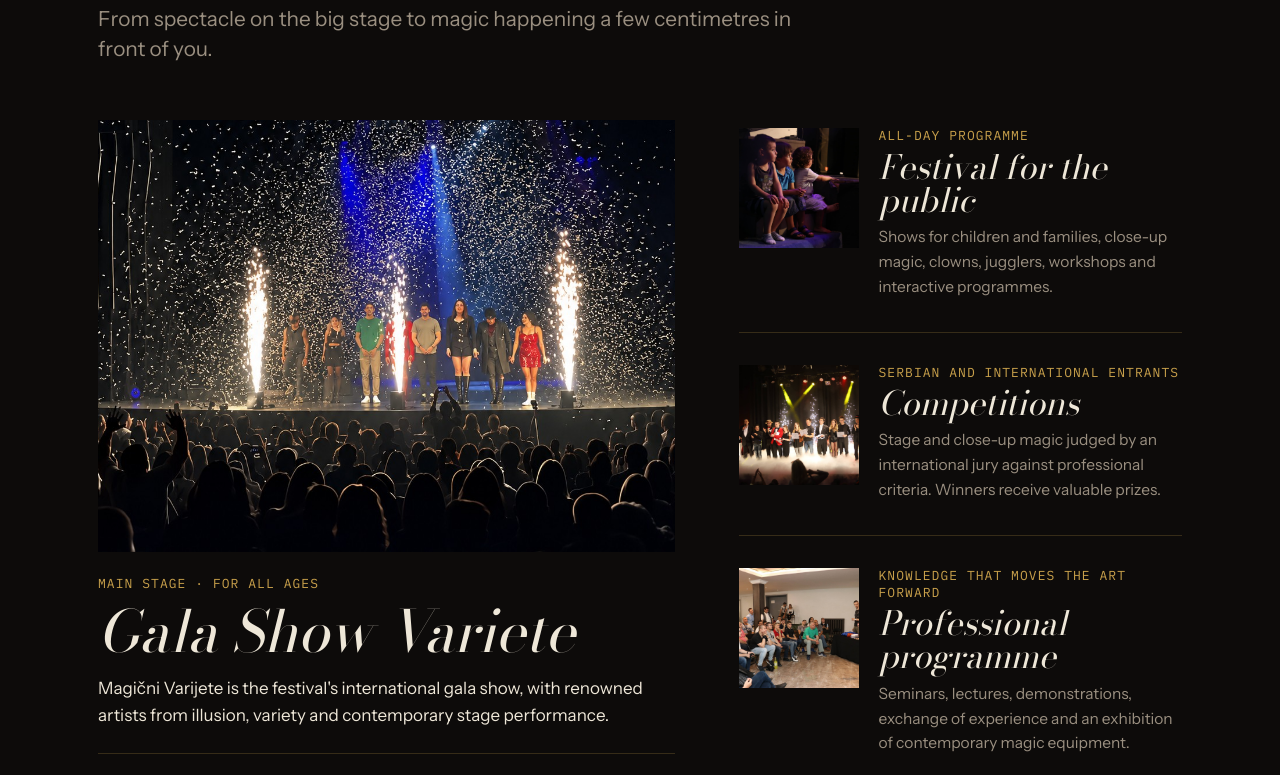
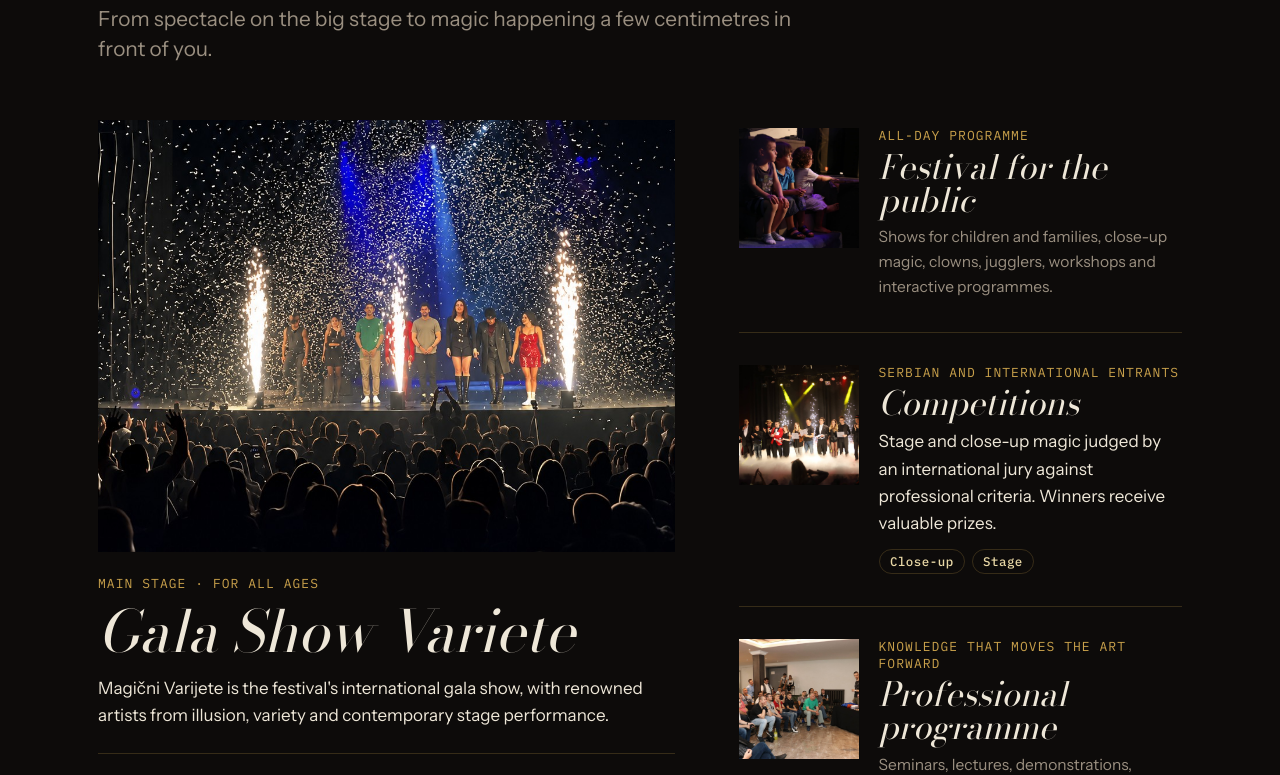
Before and after one commit to Ivann-2612/bfm, a Next.js app: page /en in a window 1280 px wide. Shown: the part 2000-2775 px from the top of the page. Built offline with nearby package versions, Linux system fonts and the light colour scheme; no server answers.

Commit message:
Responsive ispravke za telefon

```diff
--- a/content/en.json
+++ b/content/en.json
@@ -104,6 +104,7 @@
     "items": [
       {
         "id": "varijete",
+        "points": [],
         "name": "Gala Show Variete",
         "meta": "Main stage · for all ages",
         "text": "Magični Varijete is the festival's international gala show, with renowned artists from illusion, variety and contemporary stage performance.",
@@ -115,6 +116,7 @@
       },
       {
         "id": "publika",
+        "points": [],
         "name": "Festival for the public",
         "meta": "All-day programme",
         "text": "Shows for children and families, close-up magic, clowns, jugglers, workshops and interactive programmes.",
@@ -123,6 +125,7 @@
       },
       {
         "id": "takmicenja",
+        "points": ["Close-up", "Stage"],
         "name": "Competitions",
         "meta": "Serbian and international entrants",
         "text": "Stage and close-up magic judged by an international jury against professional criteria. Winners receive valuable prizes.",
@@ -131,13 +134,25 @@
       },
       {
         "id": "strucni",
+        "points": [],
         "name": "Professional programme",
         "meta": "Knowledge that moves the art forward",
         "text": "Seminars, lectures, demonstrations, exchange of experience and an exhibition of contemporary magic equipment.",
         "photo": { "src": "/images/seminar-1.jpg", "alt": "Seminar for magicians" },
         "shows": []
       }
-    ]
+    ],
+    "festival": {
+      "title": "Festival programme",
+      "items": [
+        "Professional programme for magicians",
+        "Seminars and workshops",
+        "Dealer room",
+        "Competition halls",
+        "Artist programme for the audience (in the foyer)",
+        "Magic shows in smaller halls (both days)"
+      ]
+    }
   },
 
   "gala": {
@@ -151,7 +166,7 @@
       { "name": "Maxim Gladstein", "country": "Russia", "photo": "/images/artists/maxim-gladstein.png", "bio": "" },
       { "name": "Tamia", "country": "Slovenia", "photo": "/images/artists/tamia.png", "bio": "" },
       { "name": "Elastic", "country": "Belgium", "photo": "/images/artists/elastic.png", "bio": "" },
-      { "name": "Françoise Roshe", "country": "Belgium", "photo": "", "bio": "", "hidden": true }
+      { "name": "Françoise Roshe", "country": "Belgium", "photo": "", "bio": "" }
     ]
   },
 
@@ -485,16 +500,24 @@
   "organizers": {
     "kicker": "Making magic together",
     "title": "Festival organisers",
-    "orgs": [
-      { "role": "Organiser", "name": "Serbia Magic Ring", "sub": "Magični krug Srbije" },
-      { "role": "Organiser", "name": "Magic Cloak", "sub": "Čarobni plašt · Magicians' association" },
-      { "role": "Organiser", "name": "Magic World", "sub": "Magični svet · Citizens' association" },
-      { "role": "Festival partner", "name": "MTS Hall", "sub": "Belgrade" }
+    "groups": [
+      {
+        "title": "Organisers",
+        "items": [
+          { "name": "Serbia Magic Ring", "sub": "" },
+          { "name": "Čarobni plašt", "sub": "Magicians' association" },
+          { "name": "Magični svet", "sub": "Citizens' association" }
+        ]
+      },
+      {
+        "title": "Festival partner",
+        "items": [
+          { "name": "MTS Hall", "sub": "Belgrade" }
+        ]
+      }
     ],
     "people": [
-      { "role": "Festival director", "name": "Dejan Đurđević Piksi" },
-      { "role": "Artistic director", "name": "Igor Trifunov" },
-      { "role": "Project coordinators", "name": "Mihajlo Janković · Filip Đikić" }
+      { "role": "Festival directors", "name": "Igor Trifunov · Dejan Đurđević Piksi" }
     ]
   },
 
--- a/content/sr.json
+++ b/content/sr.json
@@ -104,6 +104,7 @@
     "items": [
       {
         "id": "varijete",
+        "points": [],
         "name": "Magični Varijete",
         "meta": "Velika scena · za sve generacije",
         "text": "Centralni međunarodni Gala šou sa renomiranim umetnicima iz oblasti iluzionizma, varijetea i savremene scenske umetnosti.",
@@ -115,6 +116,7 @@
       },
       {
         "id": "publika",
+        "points": [],
         "name": "Festival za publiku",
         "meta": "Celodnevni program",
         "text": "Predstave za decu i porodice, close-up magija, klovnovi, žongleri, radionice i interaktivni programi.",
@@ -123,6 +125,7 @@
       },
       {
         "id": "takmicenja",
+        "points": ["Close-up magija", "Scenska magija (stage)"],
         "name": "Takmičenja",
         "meta": "Domaći i strani učesnici",
         "text": "Scenska i close-up magija pred međunarodnim stručnim žirijem, uz profesionalne kriterijume ocenjivanja. Pobednike čekaju vredne nagrade.",
@@ -131,13 +134,25 @@
       },
       {
         "id": "strucni",
+        "points": [],
         "name": "Stručni program",
         "meta": "Znanje koje pokreće umetnost",
         "text": "Seminari, predavanja, demonstracije, razmena iskustava i izložba savremene mađioničarske opreme.",
         "photo": { "src": "/images/seminar-1.jpg", "alt": "Seminar za mađioničare" },
         "shows": []
       }
-    ]
+    ],
+    "festival": {
+      "title": "Festivalski program",
+      "items": [
+        "Stručni program za mađioničare",
+        "Seminari i radionice",
+        "Dilerska sala",
+        "Takmičarske sale",
+        "Program za publiku (u foajeu)",
+        "Mađioničarske predstave u manjim salama (oba dana)"
+      ]
+    }
   },
 
   "gala": {
@@ -151,7 +166,7 @@
       { "name": "Maxim Gladstein", "country": "Rusija", "photo": "/images/artists/maxim-gladstein.png", "bio": "" },
       { "name": "Tamia", "country": "Slovenija", "photo": "/images/artists/tamia.png", "bio": "" },
       { "name": "Elastic", "country": "Belgija", "photo": "/images/artists/elastic.png", "bio": "" },
-      { "name": "Françoise Roshe", "country": "Belgija", "photo": "", "bio": "", "hidden": true }
+      { "name": "Françoise Roshe", "country": "Belgija", "photo": "", "bio": "" }
     ]
   },
 
@@ -485,16 +500,24 @@
   "organizers": {
     "kicker": "Zajedno stvaramo magiju",
     "title": "Organizacija festivala",
-    "orgs": [
-      { "role": "Organizator", "name": "Magični krug Srbije", "sub": "Serbia Magic Ring" },
-      { "role": "Organizator", "name": "Čarobni plašt", "sub": "Udruženje mađioničara" },
-      { "role": "Organizator", "name": "Magični svet", "sub": "Udruženje građana" },
-      { "role": "Partner festivala", "name": "MTS dvorana", "sub": "Beograd" }
+    "groups": [
+      {
+        "title": "Organizatori",
+        "items": [
+          { "name": "Magični krug Srbije", "sub": "Serbia Magic Ring" },
+          { "name": "Čarobni plašt", "sub": "Udruženje mađioničara" },
+          { "name": "Magični svet", "sub": "Udruženje građana" }
+        ]
+      },
+      {
+        "title": "Partner festivala",
+        "items": [
+          { "name": "MTS dvorana", "sub": "Beograd" }
+        ]
+      }
     ],
     "people": [
-      { "role": "Direktor festivala", "name": "Dejan Đurđević Piksi" },
-      { "role": "Umetnički direktor", "name": "Igor Trifunov" },
-      { "role": "Koordinatori projekta", "name": "Mihajlo Janković · Filip Đikić" }
+      { "role": "Direktori festivala", "name": "Igor Trifunov · Dejan Đurđević Piksi" }
     ]
   },
 
--- a/src/app/globals.css
+++ b/src/app/globals.css
@@ -1082,9 +1082,22 @@ html.menu-open .site-header {
 }
 
 /* ---------- Organizers ---------- */
+/* Groups sit side by side, each as wide as its number of names (--n). */
+.organizers__groups {
+  display: flex;
+  flex-wrap: wrap;
+  gap: 2rem 2.5rem;
+}
+.organizers__group {
+  flex: var(--n) 1 calc(var(--n) * 12rem);
+}
+.organizers__group .organizers__role {
+  display: block;
+  margin-bottom: 0.9rem;
+}
 .organizers__orgs {
   display: grid;
-  grid-template-columns: repeat(auto-fit, minmax(13rem, 1fr));
+  grid-template-columns: repeat(auto-fit, minmax(12rem, 1fr));
   border-top: 1px solid var(--line);
 }
 .organizers__orgs li {
@@ -2280,6 +2293,32 @@ select.admin__status option {
 .admin__status--pending {
   border-color: var(--gold);
   color: var(--gold-pale);
+}
+
+/* ---------- Phone fixes from the responsive check (2026-10-13) ---------- */
+/* Hotel room note: separator dot only when it sits on the same line. */
+.hotels__room small::before {
+  content: " · ";
+}
+@media (max-width: 640px) {
+  .hotels__room small {
+    display: block;
+    margin-top: 0.15rem;
+  }
+  .hotels__room small::before {
+    content: none;
+  }
+  /* Airport name and distance stacked instead of squeezed side by side. */
+  .travel__airports div {
+    flex-direction: column;
+    gap: 0.2rem;
+  }
+}
+/* Artist bio panel: the photo spans the width on phones, so keep the close button above it. */
+@media (max-width: 699px) {
+  .artist-panel .artist-panel__inner {
+    padding-top: 3.75rem;
+  }
 }
 
 /* ---------- Floating Register button (phones) ---------- */
@@ -2312,6 +2351,61 @@ select.admin__status option {
   }
 }
 
+/* ---------- Programmes: competition categories + flyer's "Festival programme" list ---------- */
+.program__points {
+  display: flex;
+  flex-wrap: wrap;
+  gap: 0.4rem;
+  margin-top: 0.75rem;
+}
+.program__points li {
+  padding: 0.2rem 0.65rem;
+  border: 1px solid var(--line);
+  border-radius: 999px;
+  font: 500 0.78rem / 1.3 var(--mono);
+  letter-spacing: 0.04em;
+  color: var(--gold-pale);
+}
+.festival-list {
+  display: grid;
+  gap: 1.25rem 3rem;
+  margin-top: clamp(2.5rem, 6vw, 4rem);
+  padding-top: 2rem;
+  border-top: 1px solid var(--line);
+}
+@media (min-width: 900px) {
+  .festival-list {
+    grid-template-columns: 16rem 1fr;
+    align-items: start;
+  }
+}
+.festival-list__title {
+  font: italic 400 var(--step-2) / 1.15 var(--display);
+  color: var(--gold);
+}
+.festival-list__items {
+  display: grid;
+  gap: 0.6rem 2rem;
+}
+@media (min-width: 640px) {
+  .festival-list__items {
+    grid-template-columns: 1fr 1fr;
+  }
+}
+.festival-list__items li {
+  position: relative;
+  padding-left: 1.2rem;
+  line-height: 1.45;
+}
+.festival-list__items li::before {
+  content: "◆";
+  position: absolute;
+  left: 0;
+  top: 0.2em;
+  font-size: 0.6rem;
+  color: var(--gold);
+}
+
 /* ---------- Mobile total bar (Registration) ----------
    Shown while the form is on screen and the price summary isn't; desktop has the summary beside the form. */
 .total-bar {
@@ -2359,12 +2453,6 @@ select.admin__status option {
 @media (min-width: 960px) {
   .total-bar {
     display: none;
-  }
-}
-/* Room at the end of the form so the bar never covers the submit button. */
-@media (max-width: 959px) {
-  .register .form {
-    padding-bottom: 5rem;
   }
 }
 
@@ -2664,11 +2752,23 @@ select.admin__status option {
   background: radial-gradient(ellipse 38% 60% at 76% 42%, rgb(233 216 166 / 0.13), transparent 70%),
     radial-gradient(ellipse 22% 34% at 76% 8%, rgb(233 216 166 / 0.08), transparent 70%);
 }
+/* Each edge gets its own curtain and the right one is the left one mirrored (folds counted from
+   the outer edge on both sides), so colour, width and folds match exactly. */
 .hero::after {
-  background: linear-gradient(90deg, rgb(110 22 30 / 0.38), transparent 9%, transparent 91%, rgb(110 22 30 / 0.38)),
-    repeating-linear-gradient(90deg, rgb(0 0 0 / 0.16) 0 14px, transparent 14px 34px);
-  -webkit-mask: linear-gradient(90deg, #000, transparent 9%, transparent 91%, #000);
-  mask: linear-gradient(90deg, #000, transparent 9%, transparent 91%, #000);
+  --curtain: clamp(2.5rem, 9vw, 7rem);
+  --velvet-edge: rgb(110 22 30 / 0.42);
+  --fold: rgb(0 0 0 / 0.16) 0 14px, transparent 14px 34px;
+  background:
+    repeating-linear-gradient(90deg, var(--fold)) left top / var(--curtain) 100% no-repeat,
+    repeating-linear-gradient(270deg, var(--fold)) right top / var(--curtain) 100% no-repeat,
+    linear-gradient(90deg, var(--velvet-edge), transparent) left top / var(--curtain) 100% no-repeat,
+    linear-gradient(270deg, var(--velvet-edge), transparent) right top / var(--curtain) 100% no-repeat;
+  -webkit-mask:
+    linear-gradient(90deg, #000, transparent) left top / var(--curtain) 100% no-repeat,
+    linear-gradient(270deg, #000, transparent) right top / var(--curtain) 100% no-repeat;
+  mask:
+    linear-gradient(90deg, #000, transparent) left top / var(--curtain) 100% no-repeat,
+    linear-gradient(270deg, #000, transparent) right top / var(--curtain) 100% no-repeat;
 }
 .hero__inner {
   position: relative;
--- a/src/components/Hotels.tsx
+++ b/src/components/Hotels.tsx
@@ -16,7 +16,7 @@ export function Hotels({ lang }: LangProps) {
               <li key={r.label}>
                 <span className="hotels__room">
                   {r.label}
-                  {r.note && <small> · {r.note}</small>}
+                  {r.note && <small>{r.note}</small>}
                 </span>
                 <span className="hotels__price">
                   {s.money(r.price)} <small>/ {s.c.ui.perNight}</small>
--- a/src/components/Organizers.tsx
+++ b/src/components/Organizers.tsx
@@ -7,15 +7,22 @@ export function Organizers({ lang }: LangProps) {
     <section id="organizatori" className="section organizers" aria-labelledby="organizers-title">
       <div className="wrap">
         <SectionHead id="organizers-title" kicker={o.kicker} title={o.title} />
-        <ul className="organizers__orgs">
-          {o.orgs.map((org) => (
-            <li key={org.name}>
-              <span className="organizers__role">{org.role}</span>
-              <span className="organizers__name">{org.name}</span>
-              <span className="organizers__sub">{org.sub}</span>
-            </li>
+        {/* One heading per role ("Organisers", "Festival partner") instead of repeating it on every name. */}
+        <div className="organizers__groups">
+          {o.groups.map((g) => (
+            <section key={g.title} className="organizers__group" style={{ "--n": g.items.length } as React.CSSProperties}>
+              <h3 className="organizers__role">{g.title}</h3>
+              <ul className="organizers__orgs">
+                {g.items.map((org) => (
+                  <li key={org.name}>
+                    <span className="organizers__name">{org.name}</span>
+                    {org.sub && <span className="organizers__sub">{org.sub}</span>}
+                  </li>
+                ))}
+              </ul>
+            </section>
           ))}
-        </ul>
+        </div>
         <dl className="organizers__people">
           {o.people.map((p) => (
             <div key={p.role}>
--- a/src/components/Programs.tsx
+++ b/src/components/Programs.tsx
@@ -56,11 +56,29 @@ export function Programs({ lang }: LangProps) {
                   <p className="program__meta">{p.meta}</p>
                   <h3 className="program__name program__name--small">{p.name}</h3>
                   <p>{p.text}</p>
+                  {p.points.length > 0 && (
+                    <ul className="program__points">
+                      {p.points.map((pt) => (
+                        <li key={pt}>{pt}</li>
+                      ))}
+                    </ul>
+                  )}
                 </div>
               </li>
             ))}
           </ul>
         </div>
+
+        {programs.festival.items.length > 0 && (
+          <div className="festival-list">
+            <h3 className="festival-list__title">{programs.festival.title}</h3>
+            <ul className="festival-list__items">
+              {programs.festival.items.map((it) => (
+                <li key={it}>{it}</li>
+              ))}
+            </ul>
+          </div>
+        )}
       </div>
     </section>
   );
```
